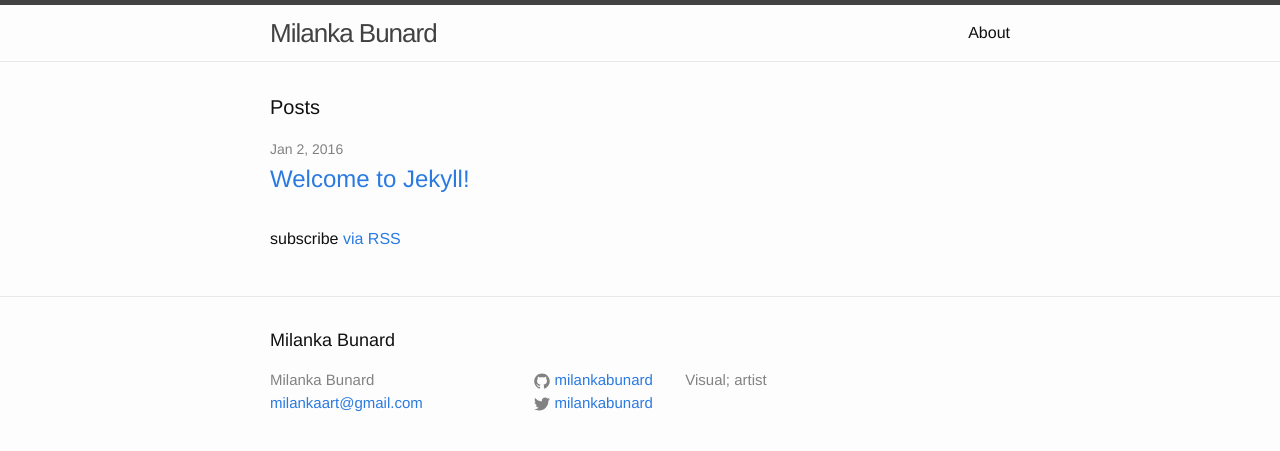
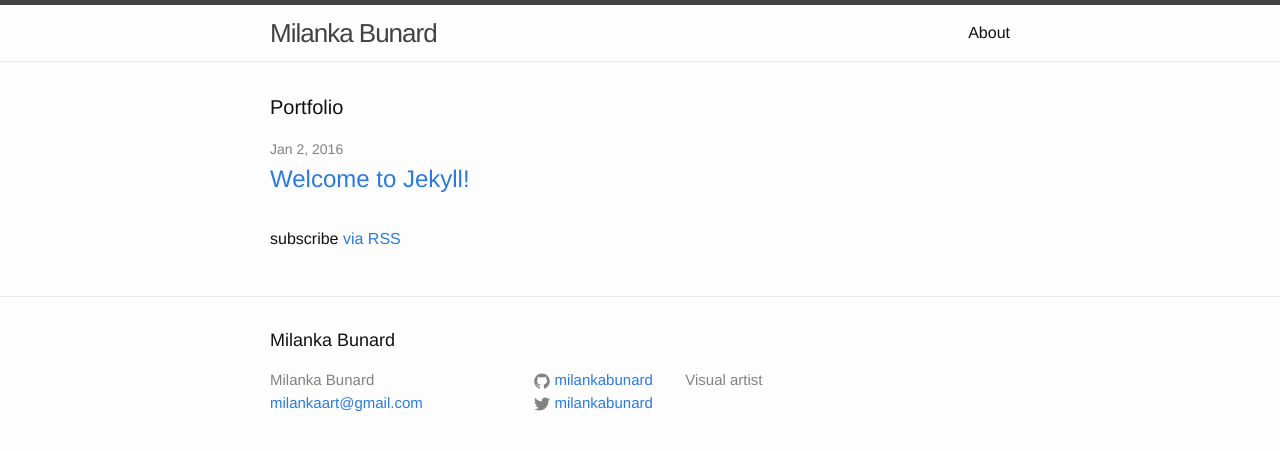
Before and after one commit to milankabunard/milankabunard.github.io, a Jekyll site: the page built from index.html, in a window 1280 px wide. Shown: the top 451 px of the page. Built offline with Jekyll 4.4.1, drawn with Linux system fonts in a browser that asks for light colours.

Commit message:
changes index file

```diff
--- a/_config.yml
+++ b/_config.yml
@@ -2,7 +2,7 @@
 title: Milanka Bunard
 email: milankaart@gmail.com
 description: > # this means to ignore newlines until "baseurl:"
-  Visual; artist
+  Visual artist
 baseurl: "" # the subpath of your site, e.g. /blog/
 url: "http://milankabunard.github.io.com" # the base hostname & protocol for your site
 twitter_username: milankabunard
--- a/index.html
+++ b/index.html
@@ -4,7 +4,7 @@ layout: default
 
 <div class="home">
 
-  <h1 class="page-heading">Posts</h1>
+  <h1 class="page-heading">Portfolio</h1>
 
   <ul class="post-list">
     {% for post in site.posts %}
```
